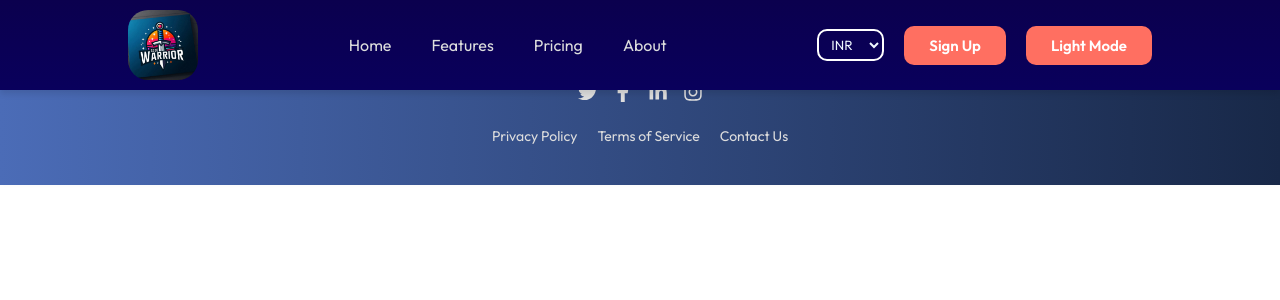
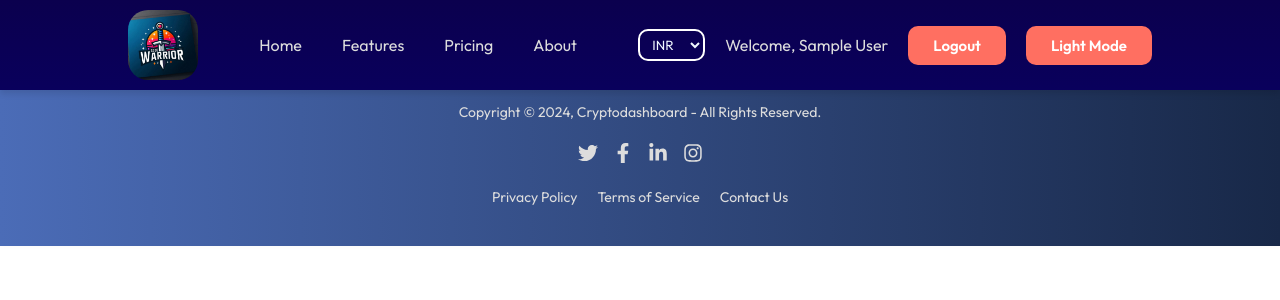
Before and after one commit to ajaybedwall/cripto-dashboard, a React (Vite) app: page /login in a window 1280 px wide. Shown: the top 300 px of the page. Built offline with nearby package versions, Linux system fonts and the light colour scheme; no server answers; sample sign-in values are in the browser's storage.

Commit message:
add login feature

```diff
--- a/package.json
+++ b/package.json
@@ -13,6 +13,7 @@
     "@emotion/react": "^11.11.4",
     "@emotion/styled": "^11.11.5",
     "@mui/material": "^5.16.4",
+    "firebase": "^10.12.4",
     "react": "^18.3.1",
     "react-dom": "^18.3.1",
     "react-google-charts": "^4.0.1",
--- a/src/App.jsx
+++ b/src/App.jsx
@@ -1,19 +1,22 @@
-/* eslint-disable no-unused-vars */
-import React from 'react';
+// src/App.js
+import React from "react";
 import Navbar from "./components/Navbar/Navbar";
-import { Routes, Route } from 'react-router-dom';
+import { Routes, Route } from "react-router-dom";
 import Home from "./pages/Home";
 import Coin from "./pages/Coin";
-import Footer from './components/footer/Footer';
+import Footer from "./components/footer/Footer";
+import PrivateRoute from "./components/PrivateRoute"; // Adjust the path as needed
+import Login from "./pages/Login"; // Adjust the path as needed
 
 function App() {
   return (
     <>
-      <div className='App'>
+      <div className="App">
         <Navbar />
         <Routes>
-          <Route path='/' element={<Home />} />
-          <Route path='/coin/:coinId' element={<Coin />} />
+          <Route path="/" element={<PrivateRoute element={<Home />} />} />
+          <Route path="/coin/:coinId" element={<Coin />} />
+          <Route path="/login" element={<Login />} />
         </Routes>
         <Footer />
       </div>
--- a/src/components/Navbar/Navbar.css
+++ b/src/components/Navbar/Navbar.css
@@ -114,12 +114,12 @@
   color: #ddd;
 }
 
+.navbar.dark {
+  background: linear-gradient(#0b004e, #09005c);
+  color: #ddd;
+}
+
 .navbar.light {
   background-color: #F8F8FF;
   color: #000;
 }
-
-.navbar.dark {
-  background: linear-gradient(#0b004e, #09005c);
-  color: #ddd;
-}
--- a/src/components/Navbar/Navbar.jsx
+++ b/src/components/Navbar/Navbar.jsx
@@ -1,14 +1,16 @@
-/* eslint-disable no-unused-vars */
-import React, { useState } from "react";
+import React, { useState, useEffect } from "react";
 import "./Navbar.css";
 import codeworrier_logo from "../../assets/codeworrier_logo.png";
+import { signInWithGoogle, signOutUser, auth } from "../../firebase";
+import { onAuthStateChanged } from "firebase/auth";
 
 function Navbar() {
   const [isDarkTheme, setIsDarkTheme] = useState(true);
   const [currency, setCurrency] = useState("inr");
+  const [user, setUser] = useState(null);
 
   const toggleTheme = () => {
-    setIsDarkTheme(prevTheme => {
+    setIsDarkTheme((prevTheme) => {
       const newTheme = !prevTheme;
       document.body.classList.toggle("dark-theme", newTheme);
       return newTheme;
@@ -17,9 +19,35 @@ function Navbar() {
 
   const handleCurrencyChange = (event) => {
     setCurrency(event.target.value);
-    // Here you can handle what happens when the currency changes
     console.log(`Selected currency: ${event.target.value}`);
   };
+
+  const handleLogin = async () => {
+    try {
+      await signInWithGoogle();
+    } catch (error) {
+      console.error("Login Failed:", error);
+    }
+  };
+
+  const handleLogout = async () => {
+    try {
+      await signOutUser();
+    } catch (error) {
+      console.error("Logout Failed:", error);
+    }
+  };
+
+  useEffect(() => {
+    const unsubscribe = onAuthStateChanged(auth, (user) => {
+      if (user) {
+        setUser(user);
+      } else {
+        setUser(null);
+      }
+    });
+    return () => unsubscribe();
+  }, []);
 
   return (
     <div className={`navbar ${isDarkTheme ? "dark" : "light"}`}>
@@ -43,9 +71,22 @@ function Navbar() {
           <option value="eur">EUR</option>
         </select>
 
-        <button aria-label="Sign Up">Sign Up</button>
-        <button onClick={toggleTheme} aria-label={isDarkTheme ? "Switch to Light Mode" : "Switch to Dark Mode"}>
-          {isDarkTheme ? "Light Mode" : "Dark Mode"}
+        {user ? (
+          <>
+            <span>Welcome, {user.displayName}</span>
+            <button onClick={handleLogout}>Logout</button>
+          </>
+        ) : (
+          <button onClick={handleLogin}>Sign Up</button>
+        )}
+
+        <button
+          onClick={toggleTheme}
+          aria-label={
+            isDarkTheme ?  "Switch to Dark Mode" :"Switch to Light Mode"
+          }
+        >
+          {isDarkTheme ?  "Light Mode" :"Dark Mode"  }
         </button>
       </div>
     </div>
--- /dev/null
+++ b/src/components/PrivateRoute.jsx
@@ -0,0 +1,30 @@
+// src/components/PrivateRoute.js
+import React, { useEffect, useState } from "react";
+import { Navigate } from "react-router-dom";
+import { auth } from "../firebase";
+import { onAuthStateChanged } from "firebase/auth";
+
+const PrivateRoute = ({ element: Component, ...rest }) => {
+  const [isAuthenticated, setIsAuthenticated] = useState(false);
+  const [loading, setLoading] = useState(true);
+
+  useEffect(() => {
+    const unsubscribe = onAuthStateChanged(auth, (user) => {
+      if (user) {
+        setIsAuthenticated(true);
+      } else {
+        setIsAuthenticated(false);
+      }
+      setLoading(false);
+    });
+    return () => unsubscribe();
+  }, []);
+
+  if (loading) {
+    return <div>Loading...</div>;
+  }
+
+  return isAuthenticated ? Component : <Navigate to="/login" />;
+};
+
+export default PrivateRoute;
--- /dev/null
+++ b/src/firebase.js
@@ -0,0 +1,31 @@
+// src/firebase.js
+import { initializeApp } from "firebase/app";
+import {
+  getAuth,
+  GoogleAuthProvider,
+  signInWithPopup,
+  signOut,
+} from "firebase/auth";
+
+const firebaseConfig = {
+  apiKey: "AIzaSyByfE-tb-c8FjSMY-iR38SQFbFsVWup7WY",
+  authDomain: "crypto-login-71111.firebaseapp.com",
+  projectId: "crypto-login-71111",
+  storageBucket: "crypto-login-71111.appspot.com",
+  messagingSenderId: "264468103719",
+  appId: "1:264468103719:web:a03042bd49a74f2ecc0402",
+};
+
+const app = initializeApp(firebaseConfig);
+const auth = getAuth(app);
+const provider = new GoogleAuthProvider();
+
+const signInWithGoogle = () => {
+  return signInWithPopup(auth, provider);
+};
+
+const signOutUser = () => {
+  return signOut(auth);
+};
+
+export { auth, signInWithGoogle, signOutUser };
--- a/src/pages/Home.css
+++ b/src/pages/Home.css
@@ -17,15 +17,15 @@
 
 .hero h1 {
   font-size: clamp(24px, 4vw, 36px);
-  color: #ffffff;
+  color: #a9a9a9;
   font-weight: 700;
-  text-shadow: 2px 2px 10px rgba(0, 0, 0, 0.5); /* Text shadow */
+  text-shadow: 2px 2px 5px rgba(45, 43, 43, 0.5); /* Text shadow */
 }
 
 .hero p {
   width: 100%;
   max-width: 450px;
-  color: #e3e3e3;
+  color: gray;
   line-height: 1.5;
   font-size: 18px;
   opacity: 0.9;
@@ -82,6 +82,7 @@
   border-radius: 15px;
   padding: 10px;
   box-shadow: 0 4px 8px rgba(0, 0, 0, 0.1);
+  color:gray;
 }
 
 .table-layout {
--- /dev/null
+++ b/src/pages/Login.jsx
@@ -0,0 +1,22 @@
+
+import React from "react";
+import { signInWithGoogle } from "../firebase";
+
+const Login = () => {
+  const handleLogin = async () => {
+    try {
+      await signInWithGoogle();
+    } catch (error) {
+      console.error("Login Failed:", error);
+    }
+  };
+
+  return (
+    <div>
+      <h1>Login</h1>
+      <button onClick={handleLogin}>Sign in with Google</button>
+    </div>
+  );
+};
+
+export default Login;
```
Also changed, not shown: 1 other file (tests, documents, lock files or other folders).
